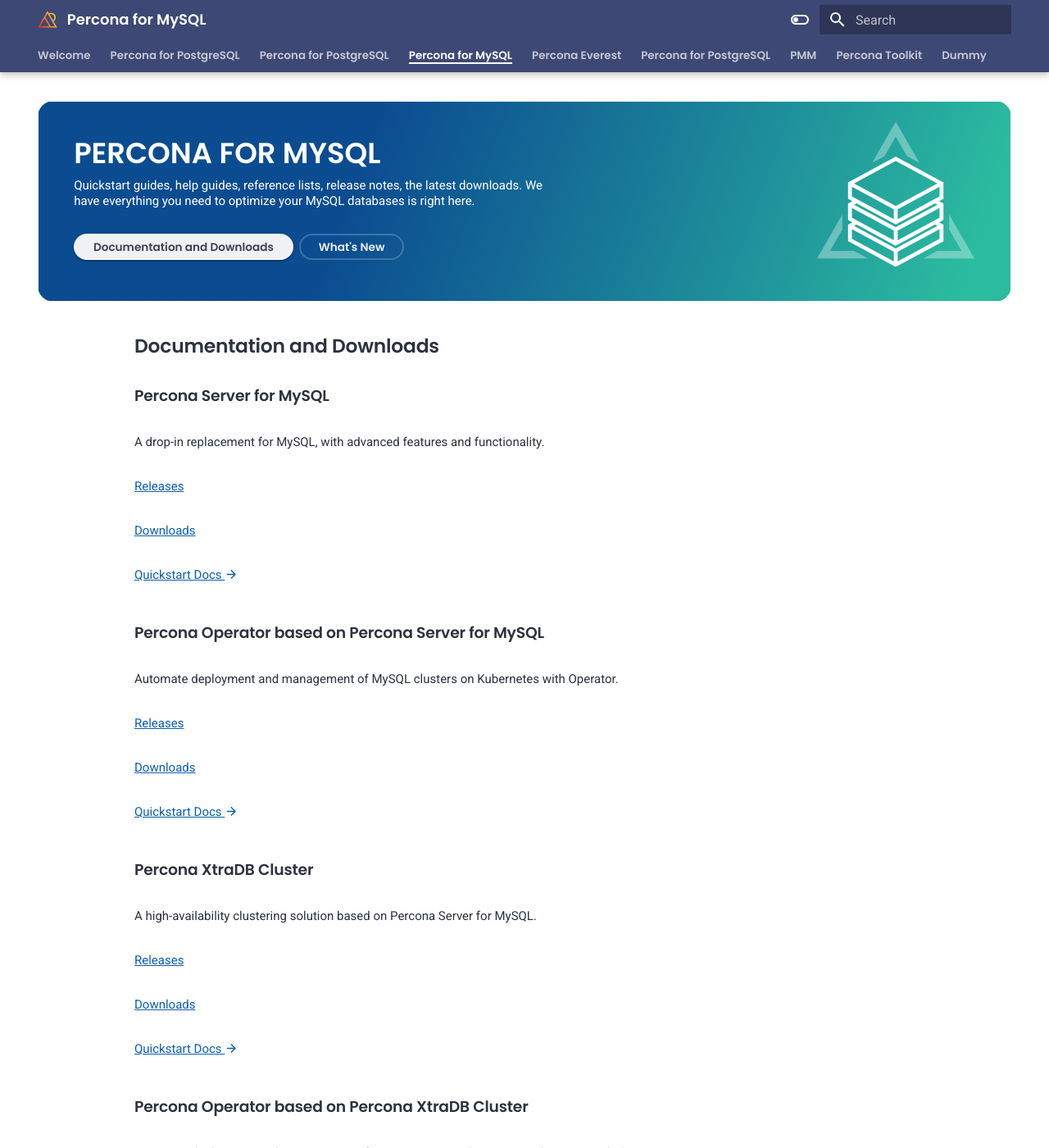
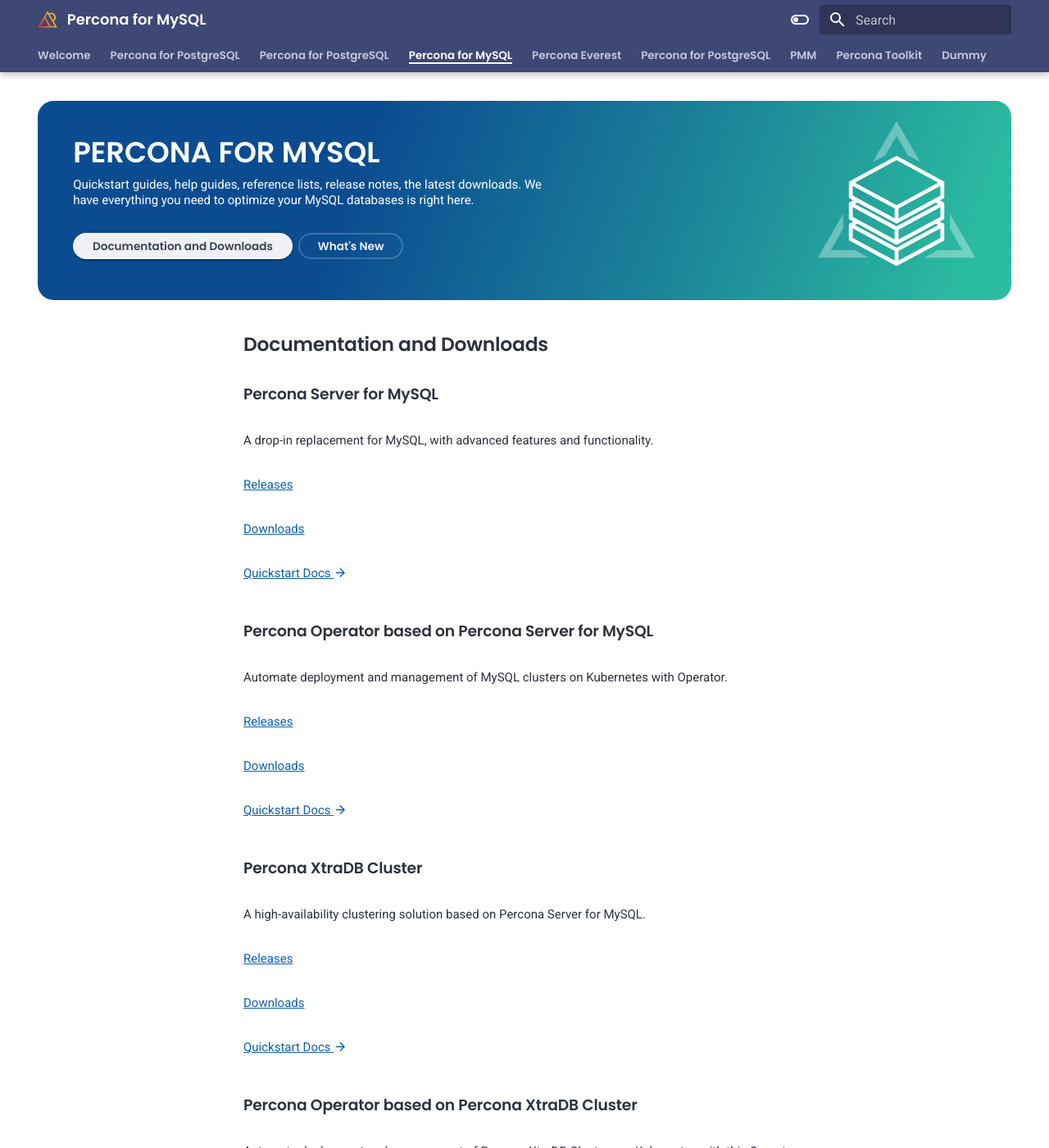
Before and after one commit to pmcf-percona/docs-home, an MkDocs documentation site: the page built from docs/percona-for-mysql.md, in a window 1280 px wide and 1400 px high. Shown: the whole window at 82% size. Built offline with MkDocs 1.6.1 and Material for MkDocs 9.7.7, drawn with Linux system fonts in a browser that asks for light colours.

Commit message:
Minor fixes

```diff
--- a/docs/css/landing.css
+++ b/docs/css/landing.css
@@ -21,7 +21,8 @@
 }
 .md-content__inner > :not(.landing) {
     width: 100%;
-    max-width: calc(34.3rem + 1.2rem + 12.1rem);
+    max-width: calc(34.3rem);
+    /* max-width: calc(34.3rem + 1.2rem + 12.1rem); */
     align-self: center;
 }
 
@@ -45,13 +46,13 @@
     --md-accent-fg-color: var(--white);
 }
 .splash.highlight {
-    background: linear-gradient(110deg, rgba(62,72,117,0.9) 0%, rgba(62,72,117,0.3) 90%), url(../assets/highlight.jpg) center / cover  var(--stone900);
-    border-color: transparent;
+    background: linear-gradient(110deg, rgba(62,72,117,0.9) 0%, rgba(62,72,117,0.3) 90%), url(../assets/highlight.jpg) center / cover;
+    border: none;
     background-repeat: no-repeat;
 }
 .splash.mysql {
     background: linear-gradient(110deg, rgba(0,0,0,0.2) 33%, rgba(0,0,0,0.1) 95%), linear-gradient(110deg, rgb(14,95,181) 33%, rgb(48,209,178) 95%);
-    border-color: transparent;
+    border: none;
     background-repeat: no-repeat;
 }
 .splash.mysql {
```
